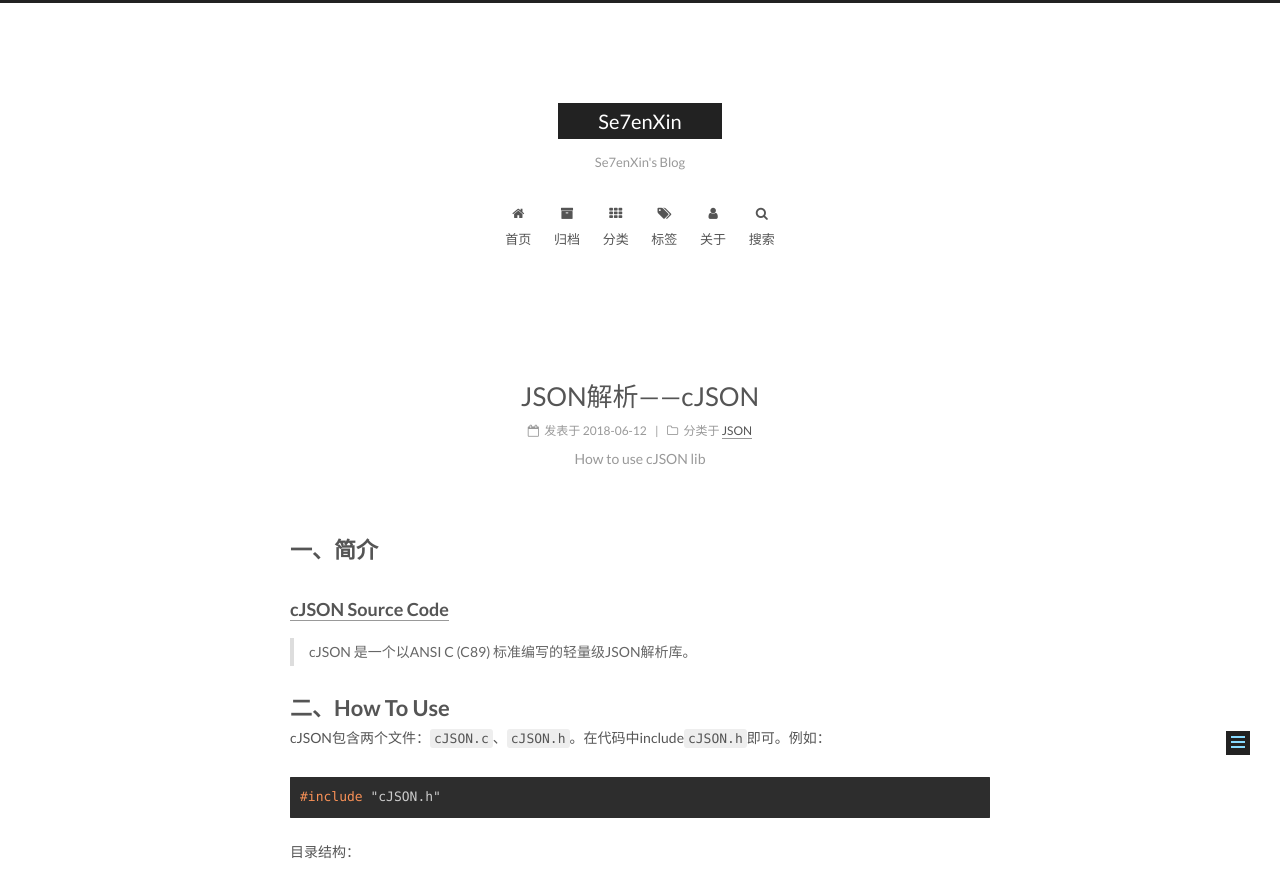
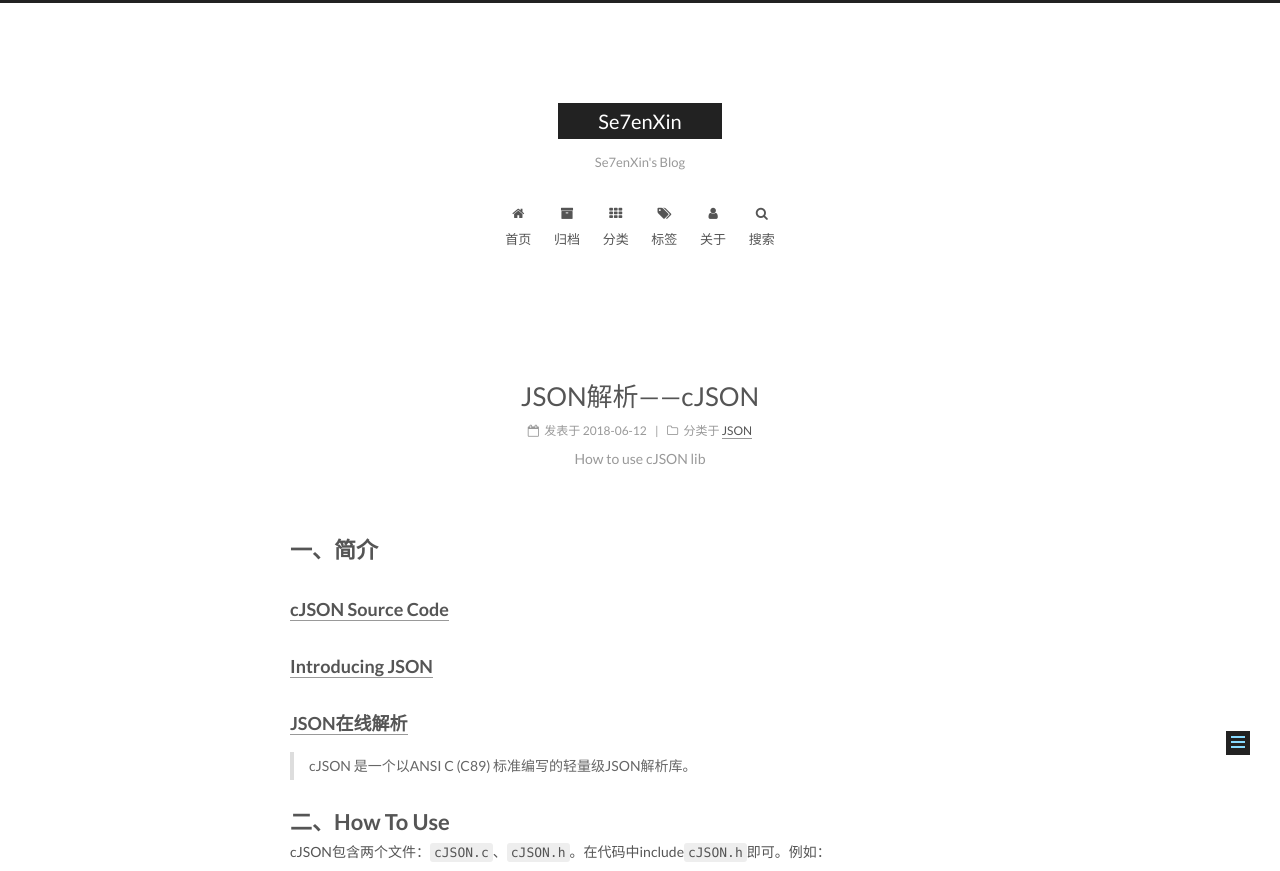
Before and after one commit to Se7enXin/se7enxin.github.io, a Jekyll site: the page built from _posts/2018-06-12-JSON解析——cJSON.md, in a window 1280 px wide. Shown: the part 100-971 px from the top of the page. Built offline with Jekyll 4.4.1, drawn with Linux system fonts in a browser that asks for light colours; grey boxes are pictures that could not be loaded.

Commit message:
add cjson article

```diff
--- a/_posts/2018-06-12-JSON解析——cJSON.md
+++ b/_posts/2018-06-12-JSON解析——cJSON.md
@@ -11,6 +11,10 @@ tags:
 # 一、简介
 
 ### [cJSON Source Code](https://github.com/DaveGamble/cJSON)
+
+### [Introducing JSON](http://www.json.org/json-zh.html)
+
+### [JSON在线解析](https://www.json.cn/)
 
 > cJSON 是一个以ANSI C (C89) 标准编写的轻量级JSON解析库。
 
```
Also changed, not shown: 3 other files.
